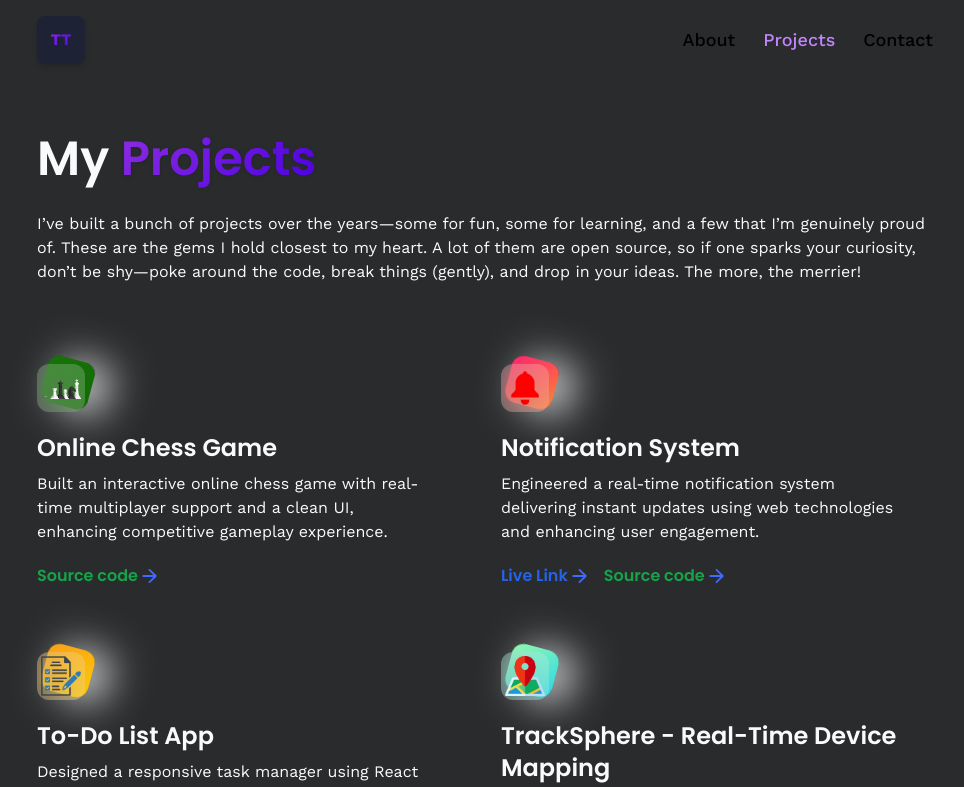
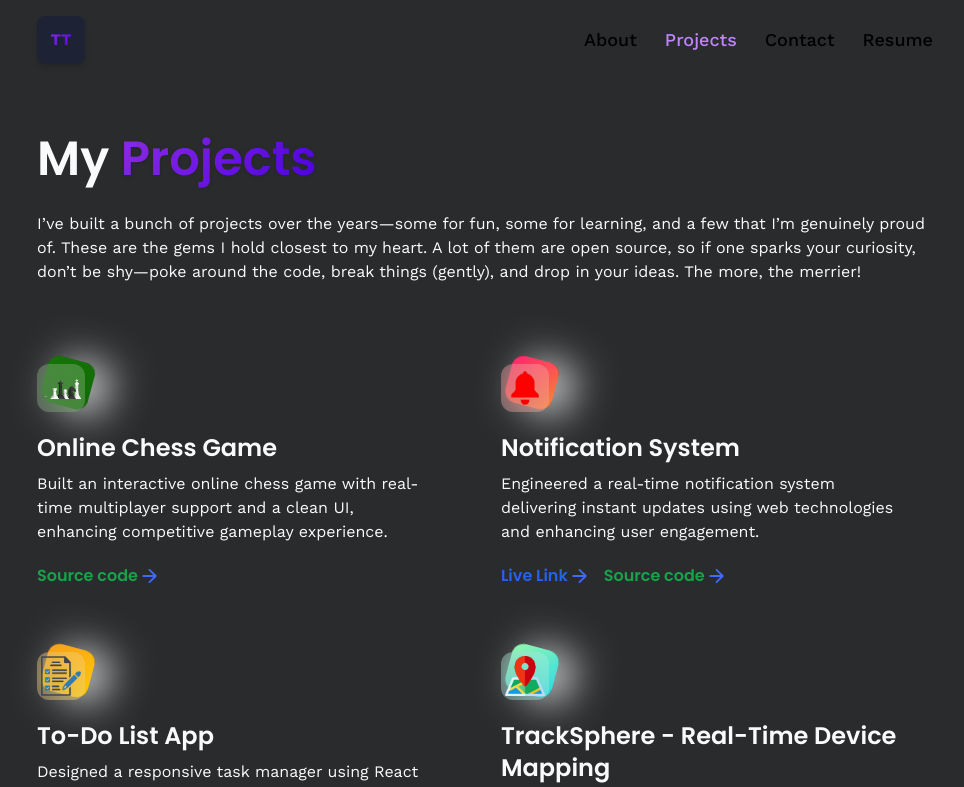
Before and after one commit to txnishq28/3d-Portfolio, a React (Vite) app: page /projects in a window 1280 px wide. Shown: the top 787 px of the page, without its empty margins (155-1119 px from the left). Built offline with nearby package versions, Linux system fonts and the light colour scheme; the HTML template or start-up script is replaced by a standard one.

Commit message:
Update Navbar.jsx

```diff
--- a/src/components/Navbar.jsx
+++ b/src/components/Navbar.jsx
@@ -1,6 +1,4 @@
 import { NavLink } from "react-router-dom";
-
-
 
 const Navbar = () => {
   return (
@@ -9,7 +7,7 @@ const Navbar = () => {
         <p className="purple-gradient_text">TT</p>
       </NavLink>
       <nav className='flex text-lg gap-7 font-medium'>
-        <NavLink to='/about' className={({ isActive }) => isActive ?"text-purple-400" : "text-black" }>
+        <NavLink to='/about' className={({ isActive }) => isActive ? "text-purple-400" : "text-black"}>
           About
         </NavLink>
         <NavLink to='/projects' className={({ isActive }) => isActive ? "text-purple-400" : "text-black"}>
@@ -18,6 +16,14 @@ const Navbar = () => {
         <NavLink to='/Contact' className={({ isActive }) => isActive ? "text-purple-400" : "text-black"}>
           Contact
         </NavLink>
+        <a
+          href="https://drive.google.com/file/d/1j14pwKvAVytb99zT8qUUaX3hRCE_sVX6/view?usp=drive_link"
+          target="_blank"
+          rel="noopener noreferrer"
+          className="text-black hover:text-purple-400"
+        >
+          Resume
+        </a>
       </nav>
     </header>
   );
```
